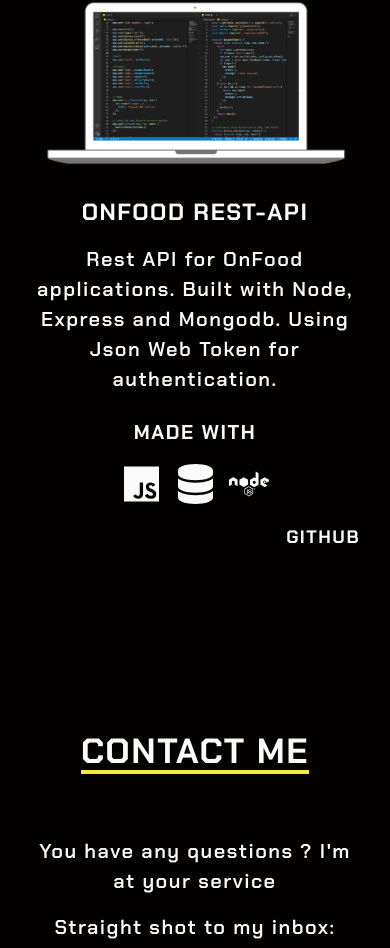
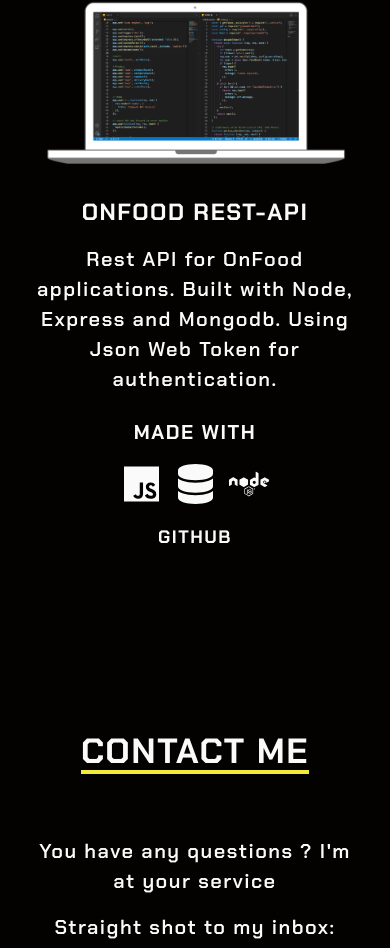
Before and after one commit to hoggir/Portofolio, a React (Create React App) app: page / in a window 390 px wide. Shown: the part 4011-4959 px from the top of the page. Built offline with nearby package versions, Linux system fonts and the light colour scheme.

Commit message:
responsive

```diff
--- a/src/component/v2/Project/index.css
+++ b/src/component/v2/Project/index.css
@@ -261,6 +261,7 @@
 
     .v2projects-box-display-reverse {
         flex-direction: column-reverse;
+
     }
 
     .v2projects-box-right-item-reverse h3 {
@@ -282,7 +283,7 @@
         justify-content: center;
     }
 
-    .v2projects-box-right-item-reverse a {
+    .v2projects-box-right-item-reverse {
         text-align: center;
     }
 
```
